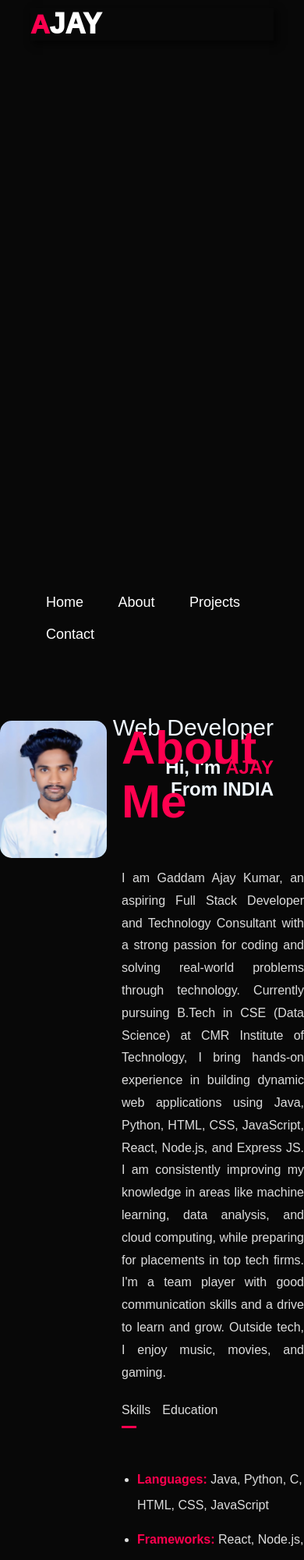
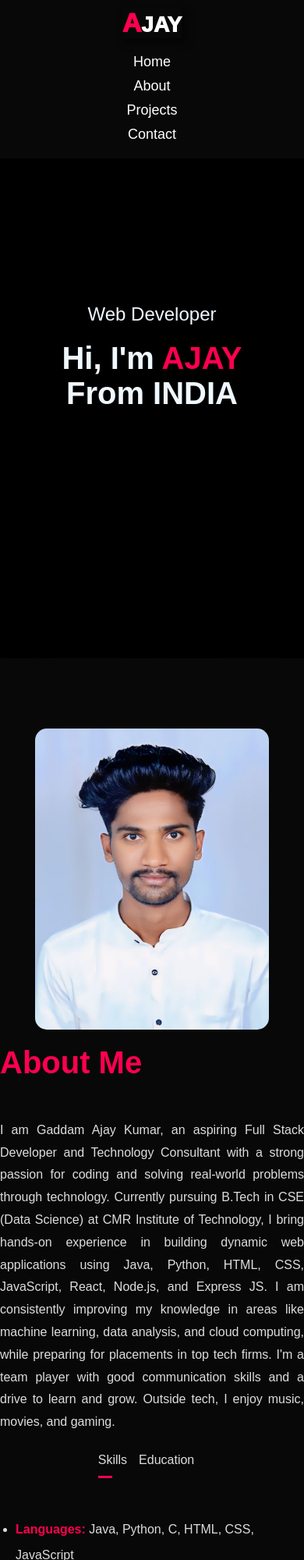
Before and after one commit to GADDAMAJAYKUMAR/Portfolio, a plain HTML site: page index.html in a window 390 px wide. Shown: the top 2000 px of the page at 78% size. Drawn offline with Linux system fonts and the light colour scheme.

Commit message:
Update style.css

```diff
--- a/style.css
+++ b/style.css
@@ -366,3 +366,105 @@ text-align: center;
         width: 100%;
     }
 }
+/* Media Queries for Mobile Responsiveness */
+@media only screen and (max-width: 768px) {
+  .container {
+    padding: 10px 5%;
+    flex-direction: column;
+    gap: 0;
+    align-items: center;
+  }
+
+  nav {
+    flex-direction: column;
+    align-items: center;
+    text-align: center;
+  }
+
+  nav ul {
+    padding: 0;
+    margin-top: 20px;
+  }
+
+  nav ul li {
+    display: block;
+    margin: 10px 0;
+  }
+
+  .header-text {
+    text-align: center;
+    margin-top: 50%;
+    font-size: 24px;
+  }
+
+  .header-text h1 {
+    font-size: 40px;
+  }
+
+  #row {
+    flex-direction: column;
+    align-items: center;
+  }
+
+  .about-col1, .about-col2 {
+    flex-basis: 100%;
+    padding: 10px 0;
+  }
+
+  .about-col1 img {
+    width: 100%;
+    max-width: 300px;
+    display: block;
+    margin: auto;
+  }
+
+  .tab-title {
+    justify-content: center;
+    flex-wrap: wrap;
+  }
+
+  .project-section {
+    height: auto;
+    padding: 60px 5%;
+  }
+
+  .project-row {
+    flex-direction: column;
+    align-items: center;
+  }
+
+  .project-details {
+    width: 100%;
+    padding: 20px 0;
+  }
+
+  .contact-container {
+    flex-direction: column;
+    align-items: center;
+    padding: 20px 5%;
+  }
+
+  .contact-left, .contact-right {
+    width: 100%;
+    text-align: center;
+  }
+
+  .contact-right form {
+    display: flex;
+    flex-direction: column;
+    gap: 10px;
+  }
+
+  .btn {
+    padding: 10px;
+    font-size: 16px;
+  }
+
+  .sub-title {
+    font-size: 40px;
+  }
+
+  nav .logo-text {
+    font-size: 28px;
+  }
+}
```
